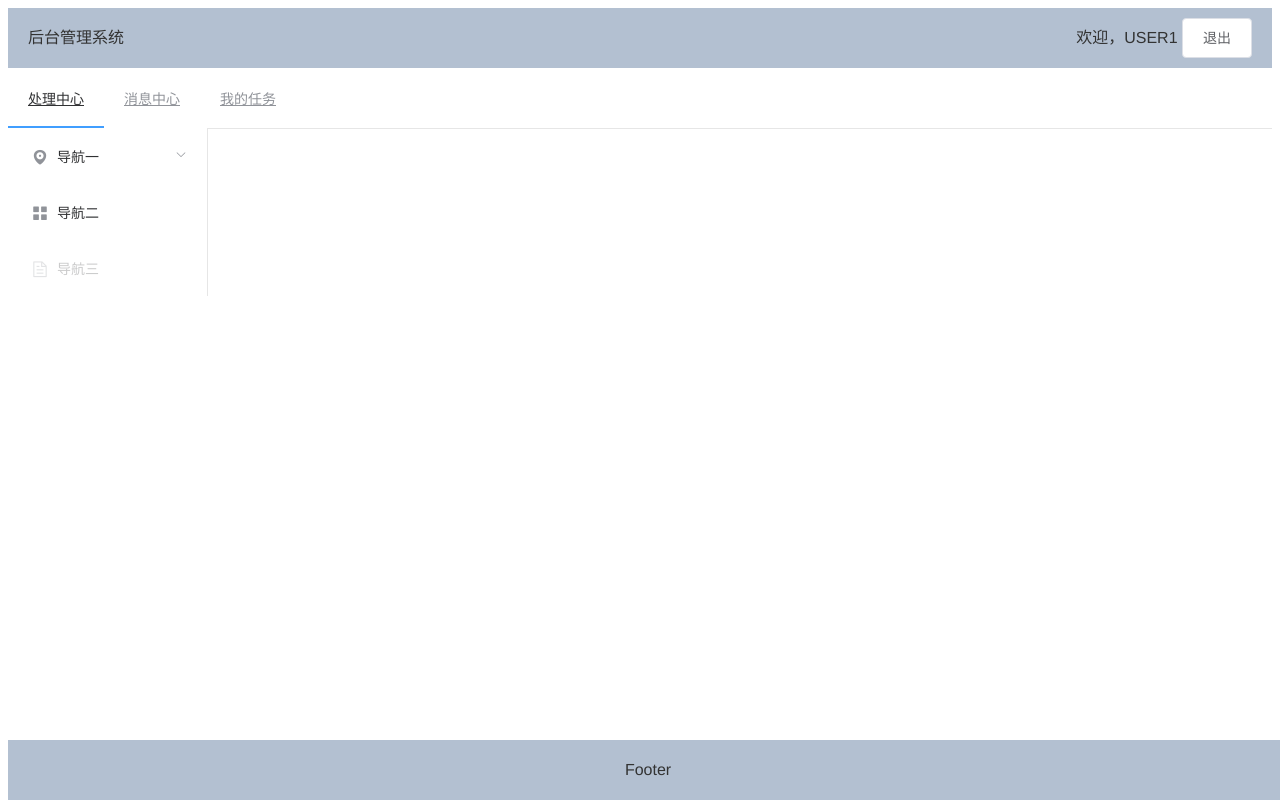
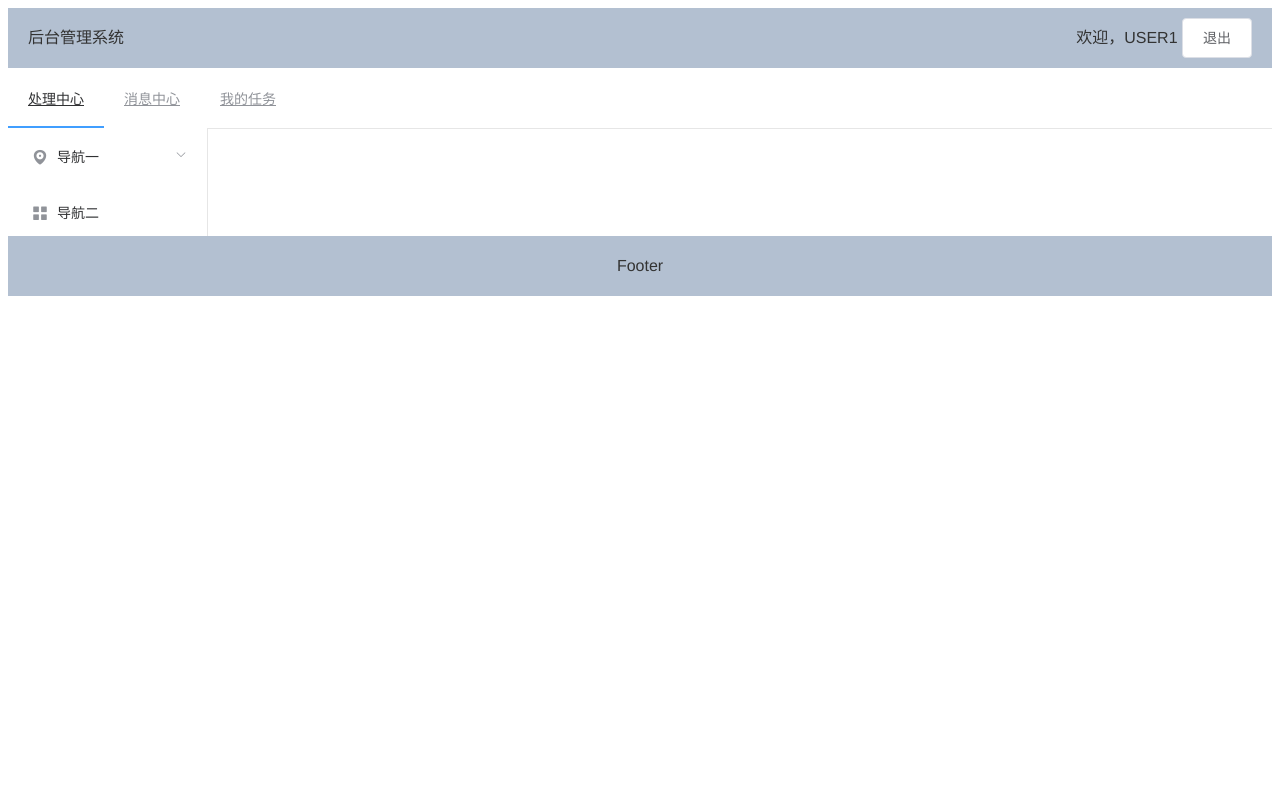
Before and after one commit to Weird-Normal/vue-backend, a Vue app: page /page1 in a window 1280 px wide. Built offline with nearby package versions, Linux system fonts and the light colour scheme.

Commit message:
Update App.vue
样式

```diff
--- a/src/App.vue
+++ b/src/App.vue
@@ -16,8 +16,10 @@ export default {
   font-family: 'Avenir', Helvetica, Arial, sans-serif;
   -webkit-font-smoothing: antialiased;
   -moz-osx-font-smoothing: grayscale;
-  /* text-align: center; */
   color: #2c3e50;
-  /* margin-top: 60px; */
+  min-height: 100%;
+  height: auto !important;
+  height: 100%;
+  position: relative
 }
 </style>
```
